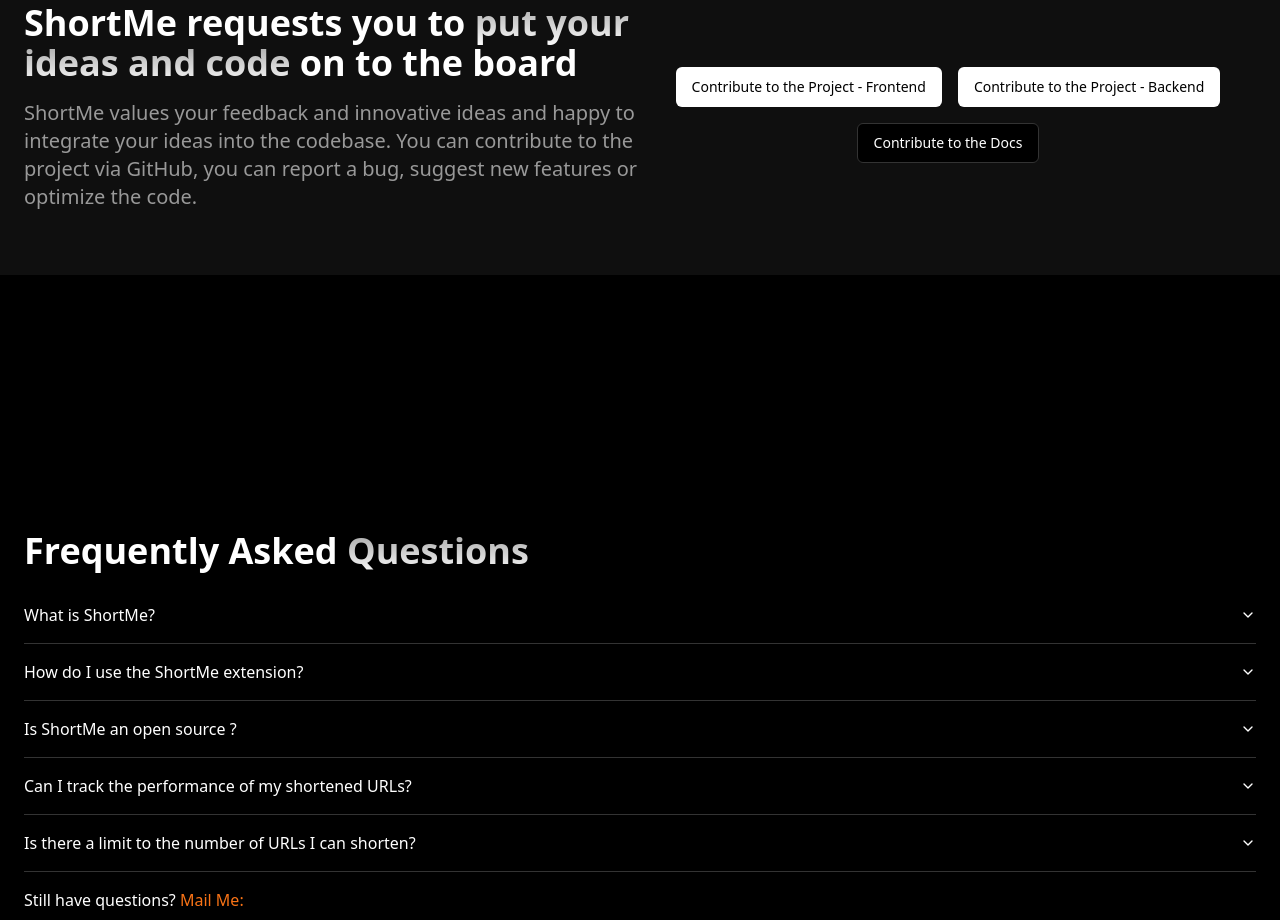
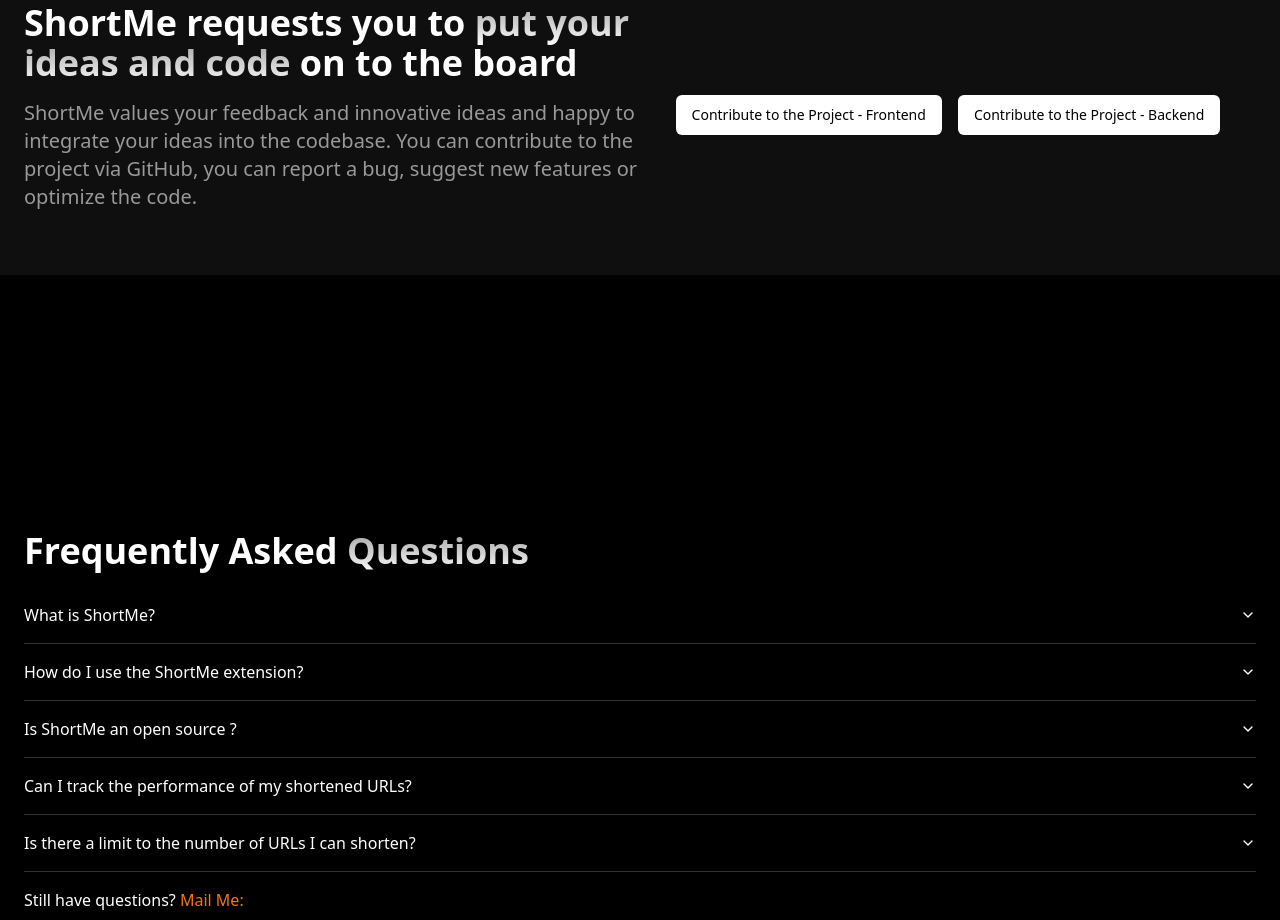
Before and after one commit to AvadhKanaiya/shortme_documentation, a React (Vite) app: page / in a window 1280 px wide. Shown: the part 5140-6060 px from the top of the page. Built offline with nearby package versions, Linux system fonts and the light colour scheme.

Commit message:
added analytics for website and remove one btn

```diff
--- a/package.json
+++ b/package.json
@@ -34,6 +34,7 @@
     "@radix-ui/react-icons": "^1.3.0",
     "@radix-ui/react-navigation-menu": "^1.1.4",
     "@radix-ui/react-slot": "^1.0.2",
+    "@vercel/analytics": "^1.3.1",
     "class-variance-authority": "^0.7.0",
     "clsx": "^2.1.1",
     "lucide-react": "^0.390.0",
--- a/src/App.tsx
+++ b/src/App.tsx
@@ -9,6 +9,7 @@
 import { Services } from "./components/Services";
 import { Services2 } from "./components/Services2";
 import { Sponsors } from "./components/Sponsors";
+import { Analytics } from "@vercel/analytics/react"
 import "./App.css";
 
 function App() {
@@ -25,6 +26,7 @@
       <FAQ />
       <Footer />
       <ScrollToTop />
+      <Analytics />
     </>
   );
 }
--- a/src/components/Cta.tsx
+++ b/src/components/Cta.tsx
@@ -30,12 +30,6 @@
           >
             <a href="https://github.com/AvadhKanaiya/shortme_backend" target="_blank">Contribute to the Project - Backend</a>
           </Button>
-          <div className="flex justify-center">
-            <Button className="md:w-auto" variant="outline">
-              <a href="https://github.com/AvadhKanaiya/shortme_documentation" target="_blank">
-                Contribute to the Docs</a>
-            </Button>
-          </div>
         </div>
 
       </div>
```
Also changed, not shown: 1 other file (tests, documents, lock files or other folders).
